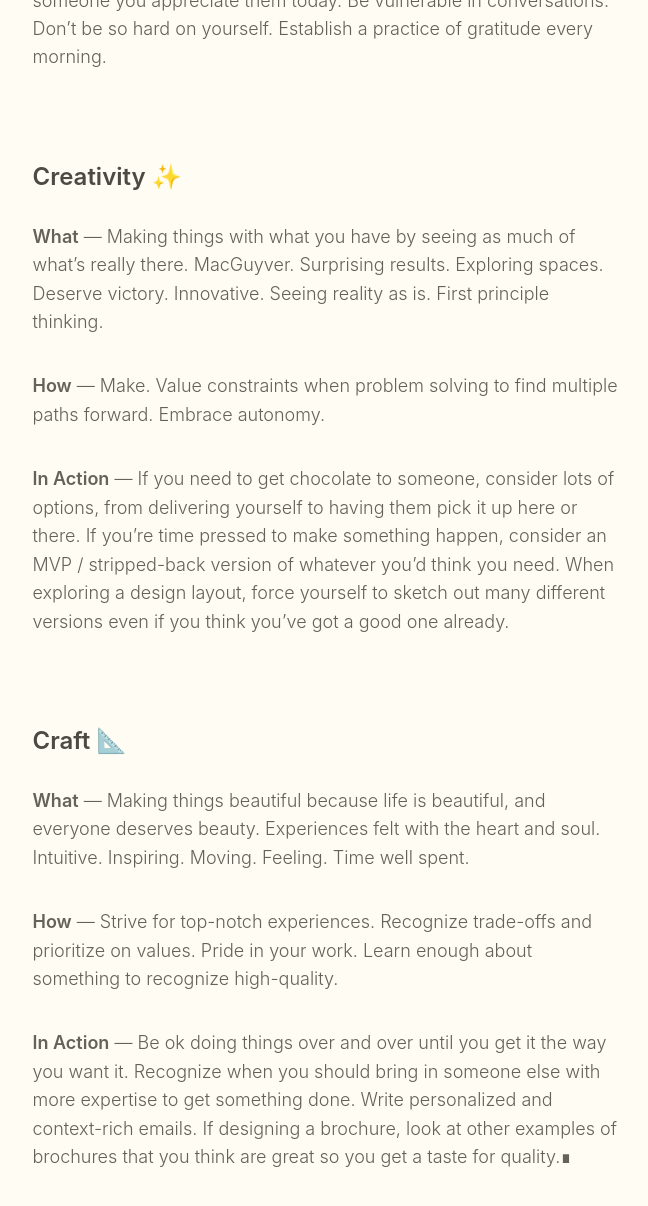
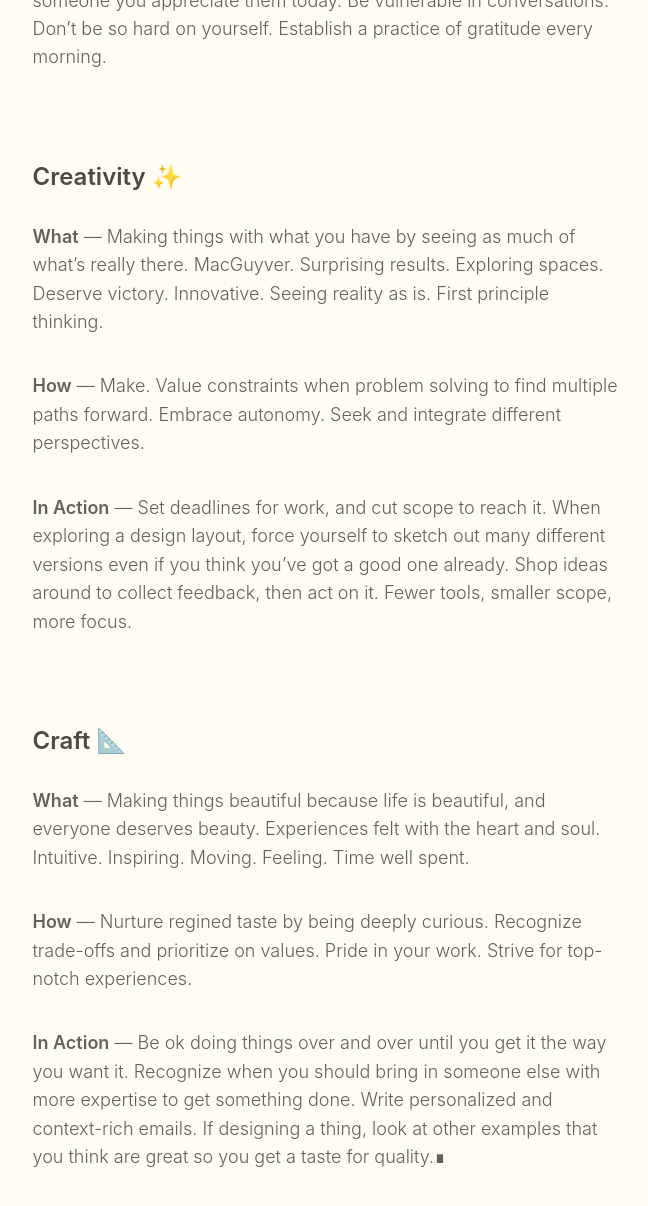
Before and after one commit to paulmederos/pm17, a Jekyll site: the page built from _posts/2018-12-01-guiding-values.markdown, in a window 1280 px wide and 1400 px high, scrolled down 2523 px. Shown: the top 1206 px of the window, without its empty margins (314-962 px from the left). Built offline with Jekyll 4.4.1, drawn with Linux system fonts in a browser that asks for light colours; some web fonts are replaced; some of the changed text lies outside the part shown.

Commit message:
Update 2018-12-01-guiding-values.markdown

```diff
--- a/_posts/2018-12-01-guiding-values.markdown
+++ b/_posts/2018-12-01-guiding-values.markdown
@@ -12,28 +12,28 @@
 
 This post shares ways of being ("traits") that I value—what they are, how I define them, and what they look like in action.
 
-As of writing (Dec 2018), they are: Love, Purpose, Health, Gratitude, Creativity, and Craft.
+They are: Love, Purpose, Health, Gratitude, Creativity, and Craft. Last updated Feb 2023.
 
 ## Love 💕
 **What** — leaning into our universal onesness with all. Understanding our connection and acting on it for the well-being of us all. Deeply caring for others, and wanting to be a part of their lives.
 
 **How** — choose to deepen connections. Constantly look to elevate others. Be kind. Practice empathy, compassion, and patience daily at work with yourself and others.Be proactive when you sense tension. Give more than you take.
 
-**In Action** — when needing something from someone, be considerate of their time. Prioritize family time over work time. If sustainable packaging is an option, use it because it helps the Earth / other living beings. Don't shy away from championing important social issues (e.g. URM inclusivity, women's pay gap, animal cruelty, climate change.)
+**In Action** — when needing something from someone, be considerate of their time. Prioritize family time over work time. If sustainable packaging is an option, use it because it helps the Earth / other living beings. Champion social impact action (e.g. URM inclusivity, women's pay gap, animal cruelty, climate change.)
 
 ## Purpose 🌊
 **What** — imagining a better future, then working towards it. Being grounded in vision. Intent manifest. The bigger picture. Being brave and authentically courageous. Spiritual pursuit.
 
 **How** — make time to reflect on your actions so they align with your vision and goals. Take time to think things through so you act with intention. Be authentic and practice radical candor.
 
-**In Action** — Revisit your values once a year. Plan with the end-goal in mind, and how you'll work towards it. Call out when you're spitballing or being raw.
+**In Action** — Revisit your values once a year. Plan with the end-goal in mind, and how you'll work towards it. Call out when you're spitballing or being raw. Learn about other's purposes and find paths of alignment.
 
 ## Health 🧘‍♀️
 **What** — the pursuit of physical, mental, and spiritual wellbeing for yourself. Sustainable. Cyclical. Finding balance. Healing as a lifestyle. Preventative care.
 
 **How** — do good things for your body, mind, and soul.
 
-**In Action** — make time for movement. Get sleep. Eat nutritious things. Play. Spent quality time with friends and family. Work with a coach. Establish spiritual practices. Meditate. Turn off notifications. Take breaks often.
+**In Action** — prioritize time for movement. Get sleep. Eat nutritious things. Play. Rest. Spent quality time with friends and family. Work with a coach. Establish spiritual practices. Meditate. Turn off notifications. Take breaks often.
 
 ## Gratitude 🙏
 **What** — a deep sense of appreciation and thanks for what you are now and have been. Thanks for people around you, for experiences you've been through, for the future you're shaping. Don't take things for granted. Don't expect things. Washing dishes to wash dishes (not to get clean cups for tea time)
@@ -45,13 +45,13 @@
 ## Creativity ✨
 **What** — Making things with what you have by seeing as much of what's really there. MacGuyver. Surprising results. Exploring spaces. Deserve victory. Innovative. Seeing reality as is. First principle thinking.
 
-**How** — Make. Value constraints when problem solving to find multiple paths forward. Embrace autonomy.
+**How** — Make. Value constraints when problem solving to find multiple paths forward. Embrace autonomy. Seek and integrate different perspectives.
 
-**In Action** — If you need to get chocolate to someone, consider lots of options, from delivering yourself to having them pick it up here or there. If you're time pressed to make something happen, consider an MVP / stripped-back version of whatever you'd think you need. When exploring a design layout, force yourself to sketch out many different versions even if you think you've got a good one already.
+**In Action** — Set deadlines for work, and cut scope to reach it. When exploring a design layout, force yourself to sketch out many different versions even if you think you've got a good one already. Shop ideas around to collect feedback, then act on it. Fewer tools, smaller scope, more focus.
 
 ## Craft 📐
 **What** — Making things beautiful because life is beautiful, and everyone deserves beauty. Experiences felt with the heart and soul. Intuitive. Inspiring. Moving. Feeling. Time well spent.
 
-**How** — Strive for top-notch experiences. Recognize trade-offs and prioritize on values. Pride in your work. Learn enough about something to recognize high-quality.
+**How** — Nurture regined taste by being deeply curious. Recognize trade-offs and prioritize on values. Pride in your work. Strive for top-notch experiences.
 
-**In Action** — Be ok doing things over and over until you get it the way you want it. Recognize when you should bring in someone else with more expertise to get something done. Write personalized and context-rich emails. If designing a brochure, look at other examples of brochures that you think are great so you get a taste for quality.
+**In Action** — Be ok doing things over and over until you get it the way you want it. Recognize when you should bring in someone else with more expertise to get something done. Write personalized and context-rich emails. If designing a thing, look at other examples that you think are great so you get a taste for quality.
```
